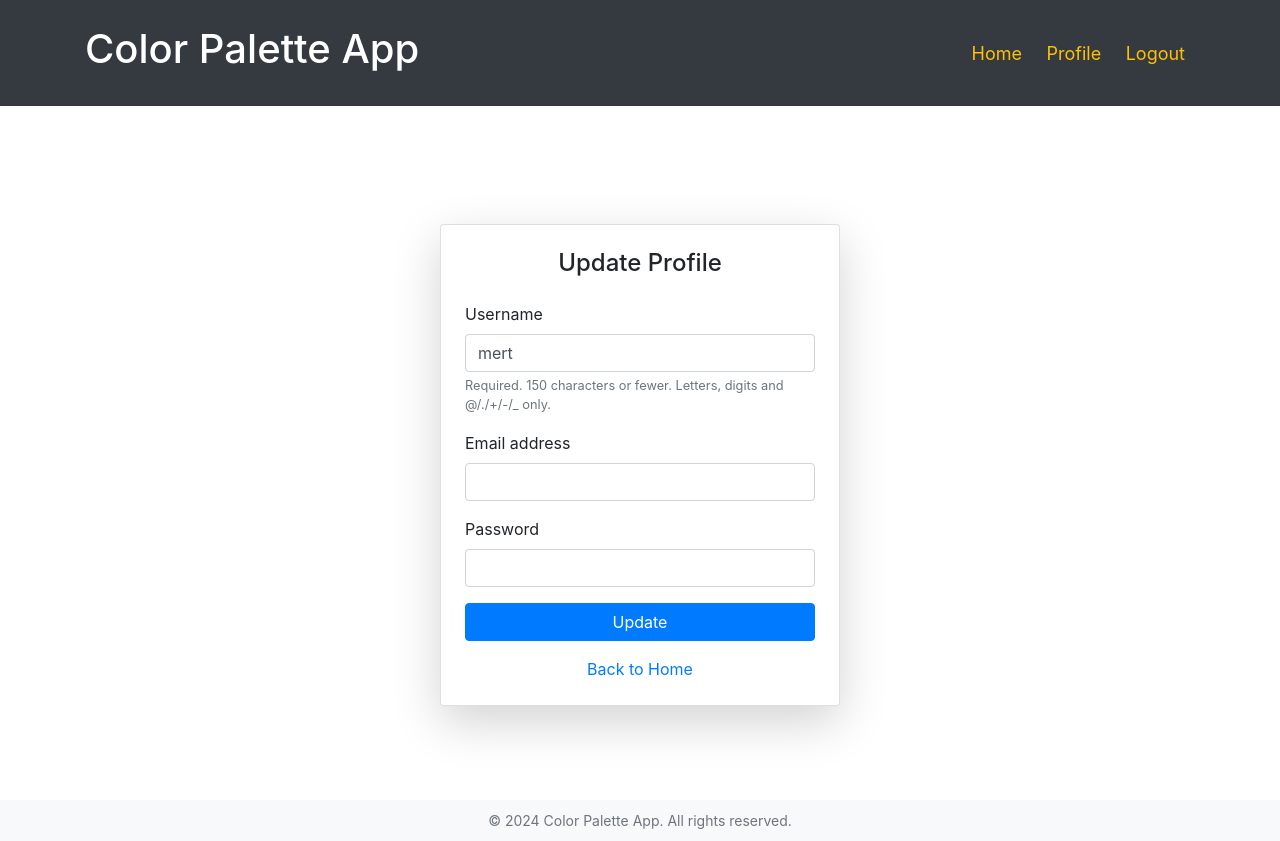
After one commit to MertErenKekuc/Color-Palette-Creation-App, a Django app: page /update_profile/ in a window 1280 px wide. The commit adds this page. Run offline with Django 5.2, Linux system fonts and the light colour scheme; a user stored in the database is signed in; some libraries are stand-ins or nearby versions.

Commit message:
Mert 2. Commit

```diff
--- a/color_palette/color_palette_app/forms.py
+++ b/color_palette/color_palette_app/forms.py
@@ -12,3 +12,8 @@ class ImageUploadForm(forms.ModelForm):
     class Meta:
         model = ImageUpload
         fields = ['image']
+
+class UserUpdateForm(forms.ModelForm):
+    class Meta:
+        model = User
+        fields = ['username', 'email']
--- a/color_palette/color_palette_app/templates/base.html
+++ b/color_palette/color_palette_app/templates/base.html
@@ -14,6 +14,8 @@
             <h1>Color Palette App</h1>
             <nav>
                 {% if user.is_authenticated %}
+                    <a href="{% url 'home' %}">Home</a>
+                    <a href="{% url 'update_profile' %}">Profile</a>
                     <a href="{% url 'logout' %}">Logout</a>
                 {% else %}
                     <a href="{% url 'login' %}">Login</a>
--- /dev/null
+++ b/color_palette/color_palette_app/templates/update_profile.html
@@ -0,0 +1,36 @@
+{% extends 'base.html' %}
+{% load custom_filters %}
+
+{% block title %}Update Profile{% endblock %}
+
+{% block content %}
+<div class="container d-flex justify-content-center align-items-center" style="min-height: 80vh;">
+    <div class="card shadow-lg p-4" style="width: 400px;">
+        <h3 class="text-center mb-4">Update Profile</h3>
+        <form method="POST">
+            {% csrf_token %}
+            {{ form.non_field_errors }}
+            {% for field in form %}
+                <div class="form-group mb-3">
+                    <label for="{{ field.id_for_label }}" class="form-label">{{ field.label }}</label>
+                    {{ field|add_class:"form-control" }}
+                    {% if field.help_text %}
+                        <small class="form-text text-muted">{{ field.help_text }}</small>
+                    {% endif %}
+                    {% if field.errors %}
+                        <div class="text-danger small">{{ field.errors }}</div>
+                    {% endif %}
+                </div>
+            {% endfor %}
+            <div class="form-group mb-3">
+                <label for="password" class="form-label">Password</label>
+                <input type="password" name="password" id="password" class="form-control">
+            </div>
+            <button type="submit" class="btn btn-primary w-100">Update</button>
+        </form>
+        <div class="text-center mt-3">
+            <a href="{% url 'home' %}">Back to Home</a>
+        </div>
+    </div>
+</div>
+{% endblock %}
--- a/color_palette/color_palette_app/urls.py
+++ b/color_palette/color_palette_app/urls.py
@@ -11,4 +11,5 @@ urlpatterns = [
     path('process_image/', views.process_image, name='process_image'),
     path('delete_palette/<int:palette_id>/', views.delete_palette, name='delete_palette'),
     path('edit_palette/<int:palette_id>/', views.edit_palette, name='edit_palette'),
+    path('update_profile/', views.update_profile, name='update_profile'),
 ]
--- a/color_palette/color_palette_app/views.py
+++ b/color_palette/color_palette_app/views.py
@@ -2,7 +2,7 @@ import os
 import cv2
 import numpy as np
 from django.shortcuts import render, redirect, get_object_or_404
-from .forms import ImageUploadForm, UserRegisterForm
+from .forms import ImageUploadForm, UserRegisterForm, UserUpdateForm
 from .models import ImageUpload, ColorPalette
 from django.contrib.auth import login, authenticate, logout
 from django.contrib.auth.forms import AuthenticationForm
@@ -208,3 +208,15 @@ def login_view(request):
 def logout_view(request):
     logout(request)
     return redirect('login')
+
+@login_required
+def update_profile(request):
+    if request.method == 'POST':
+        form = UserUpdateForm(request.POST, instance=request.user)
+        if form.is_valid():
+            form.save()
+            return redirect('home')
+    else:
+        form = UserUpdateForm(instance=request.user)
+
+    return render(request, 'update_profile.html', {'form': form})
```
Also changed, not shown: color_palette/color_palette_app/templates/home.html (+5 -2 lines), color_palette/color_palette_app/migrations/0006_auto_20241214_2110.py (added), color_palette/color_palette_app/migrations/0007_profile.py (added), color_palette/db.sqlite3, color_palette/media/uploads/325340424_843798523559393_671476441211211788_n.jpg (added), color_palette/media/uploads/Ekran_görüntüsü_2024-09-11_151746.png (added), color_palette/media/uploads/wallpaperflare.com_wallpaper.jpg (added), color_palette/media/uploads/wp1922286-hacked-wallpapers.png (added), 1 other file.
